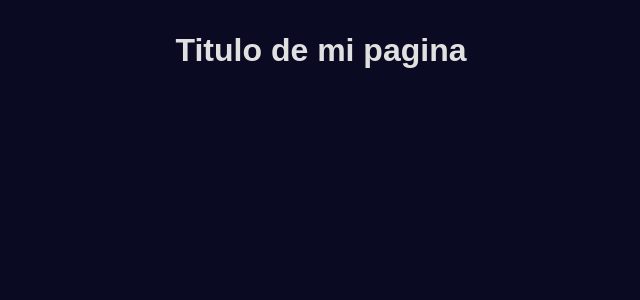
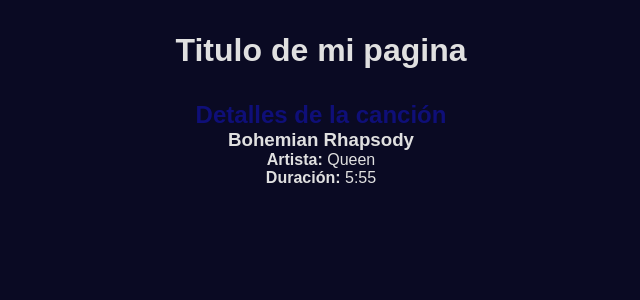
Before and after one commit to ArfaxadRuiz/react-music-app, a React (Create React App) app: page /song/1 in a window 1280 px wide. Before the commit this address had no page. Shown: the top 300 px of the page, without its empty margins (319-959 px from the left). Built offline with nearby package versions, Linux system fonts and the light colour scheme.

Commit message:
se agrega funcionalidad para ver detalles de cada cancion

```diff
--- a/src/App.js
+++ b/src/App.js
@@ -2,7 +2,7 @@
 import Header from "./components/Header";
 import SearchResults from "./components/SearchResults";
 import Library from './components/Library';
-//import SongDetail from "./components/SongDetail";
+import SongDetail from "./components/SongDetail";
 import './App.css';
 import { Route, Routes } from 'react-router-dom';
 
@@ -13,9 +13,9 @@
   }, []);
 
   const [resultadosBusqueda, setResultadosBusqueda] = useState([
-    { titulo: "Bohemian Rhapsody", artista: "Queen", duracion: "5:55" },
-    { titulo: "Imagine", artista: "John Lennon", duracion: "3:12" },
-    { titulo: "Six", artista: "All That Remains", duracion: "3:06" }
+    { id: 1, titulo: "Bohemian Rhapsody", artista: "Queen", duracion: "5:55" },
+    { id: 2, titulo: "Imagine", artista: "John Lennon", duracion: "3:12" },
+    { id: 3, titulo: "Six", artista: "All That Remains", duracion: "3:06" }
   ]);
 
   //Constructor de la biblioteca
@@ -56,6 +56,8 @@
         }
       />
 
+      <Route path="/song/:id" element={<SongDetail canciones={resultadosBusqueda} />} />
+
       </Routes>
 
 
--- a/src/components/SearchResults.js
+++ b/src/components/SearchResults.js
@@ -1,5 +1,6 @@
 import React from "react";
 import Song from "./Song";
+import { Link } from "react-router-dom";
 
 function SearchResults({ canciones, onAgregar }) {
     return (
@@ -13,6 +14,8 @@
             duracion={cancion.duracion}
           />
           <button onClick={() => onAgregar(cancion)}>Agregar a mi biblioteca</button>
+          <br />
+          <Link to={`/song/${cancion.id}`}>Ver detalles</Link>
         </div>
       ))}
       </section>
--- a/src/components/SongDetail.js
+++ b/src/components/SongDetail.js
@@ -0,0 +1,22 @@
+import React from "react";
+import { useParams } from "react-router-dom";
+
+function SongDetail({ canciones }) {
+  const { id } = useParams();
+  const cancion = canciones.find((c) => c.id.toString() === id);
+
+  if (!cancion) {
+    return <p>Canción no encontrada</p>;
+  }
+
+  return (
+    <div>
+      <h2>Detalles de la canción</h2>
+      <h3>{cancion.titulo}</h3>
+      <p><strong>Artista:</strong> {cancion.artista}</p>
+      <p><strong>Duración:</strong> {cancion.duracion}</p>
+    </div>
+  );
+}
+
+export default SongDetail;
```
